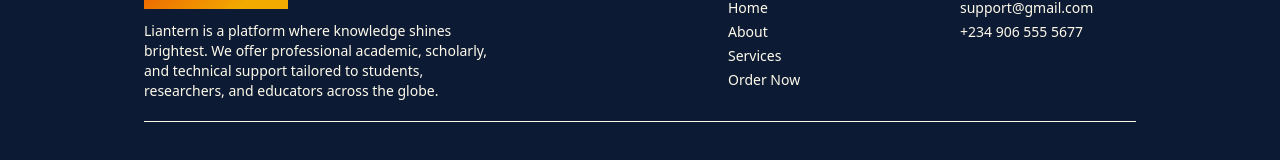
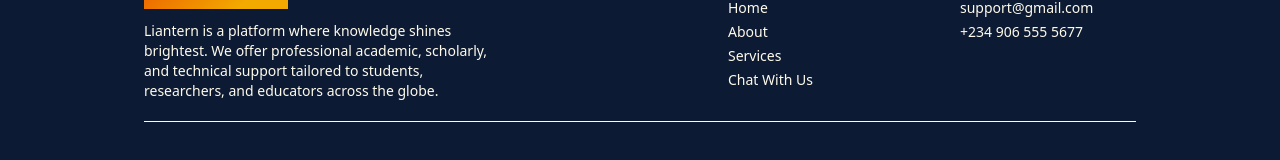
Before and after one commit to Thosine-01/Liantern, a React (Vite) app: page / in a window 1280 px wide. Shown: the part 3339-3499 px from the top of the page. Built offline with nearby package versions, Linux system fonts and the light colour scheme.

Commit message:
this is a mini adjustment

```diff
--- a/src/components/Footer.jsx
+++ b/src/components/Footer.jsx
@@ -17,10 +17,10 @@
               <div>
                   <p className='text-xl font-medium mb-5 text-amber-50'>COMPANY</p>
                   <ul className='flex flex-col gap-1 text-amber-50'>
-                      <li>Home</li>
-                      <li>About</li>
-                      <li>Services</li>
-                      <li>Order Now</li>
+                      <li className=''><a href="#hero">Home</a></li>
+                      <li className=''><a href="#about">About</a></li>
+                      <li className=''><a href="#services">Services</a></li>
+                      <li className=''><a href="https://wa.me/message/TWO7OKUXB3JTE1">Chat With Us</a></li>
                   </ul>
               </div>
               <div>
```
